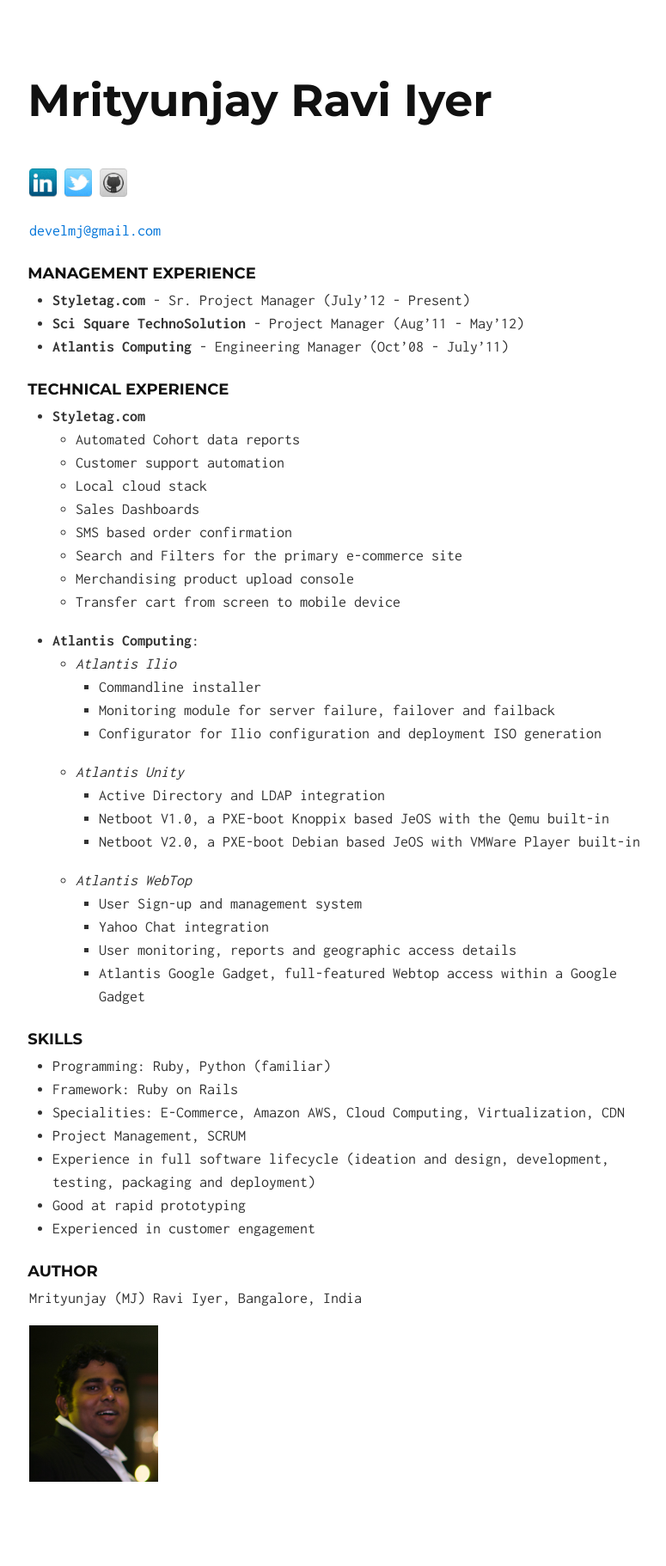
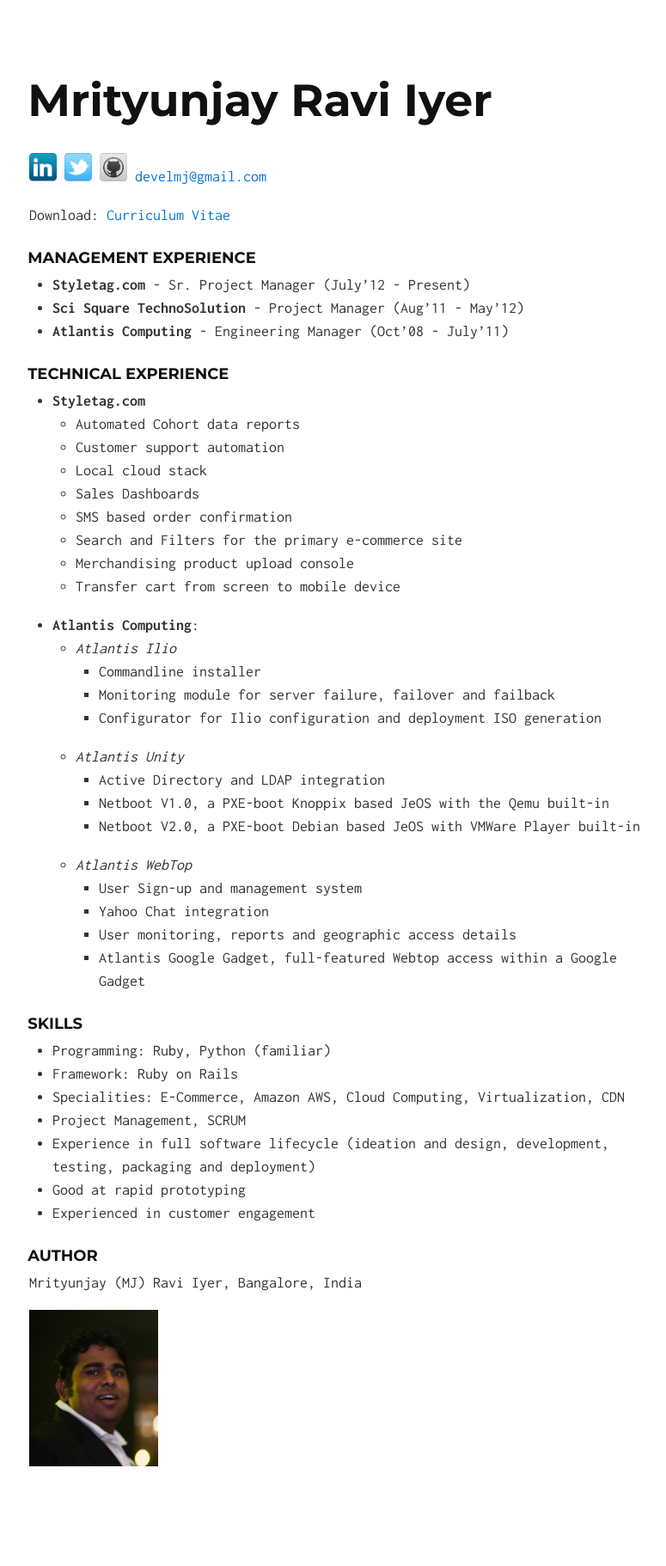
Before and after one commit to develmj/develmj.github.io, a Jekyll site: the page built from index.html, in a window 1280 px wide. Shown: the whole page at 86% size, without its empty margins (246-1021 px from the left). Built offline with Jekyll 4.4.1, drawn with Linux system fonts in a browser that asks for light colours; Markdown is read by kramdown in place of the engine named in the settings.

Commit message:
added cv

```diff
--- a/_includes/index.md
+++ b/_includes/index.md
@@ -1,8 +1,10 @@
 [<img style="display:inline;" width="32px;" src="/images/linkedin.png">](http://in.linkedin.com/in/mjiyer)
 [<img style="display:inline;" width="32px;" src="/images/twitter.png">](http://twitter.com/bangalorebug)
-[<img style="display:inline;" width="32px;" src="/images/github.png">](http://github.com/develmj)
+[<img style="display:inline;" width="32px;"
+src="/images/github.png">](http://github.com/develmj)
+[develmj@gmail.com](mailto:develmj@gmail.com)
 
-[develmj@gmail.com](mailto:develmj@gmail.com)
+Download: [Curriculum Vitae](/MrityunjayRaviIyer-CV.pdf)
 
 ### Management Experience
 - **Styletag.com** - Sr. Project Manager (July'12 - Present)
--- a/css/solo.css
+++ b/css/solo.css
@@ -47,7 +47,7 @@ h1 {
 @media (min-width: 30rem) {
   h1 {
     font-size: 2.9rem;
-    margin-bottom: 3rem;
+    margin-bottom: 2rem;
   }
 }
 
```
Also changed, not shown: 5 other files.
